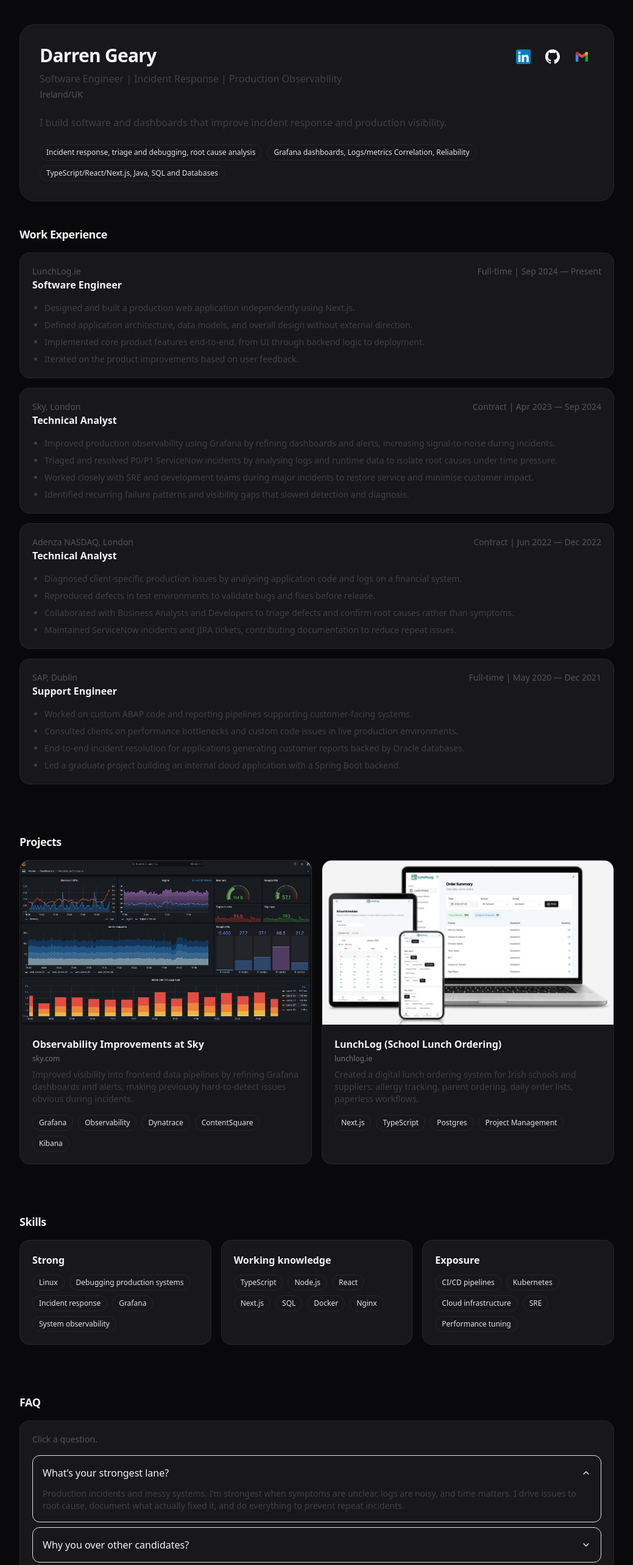
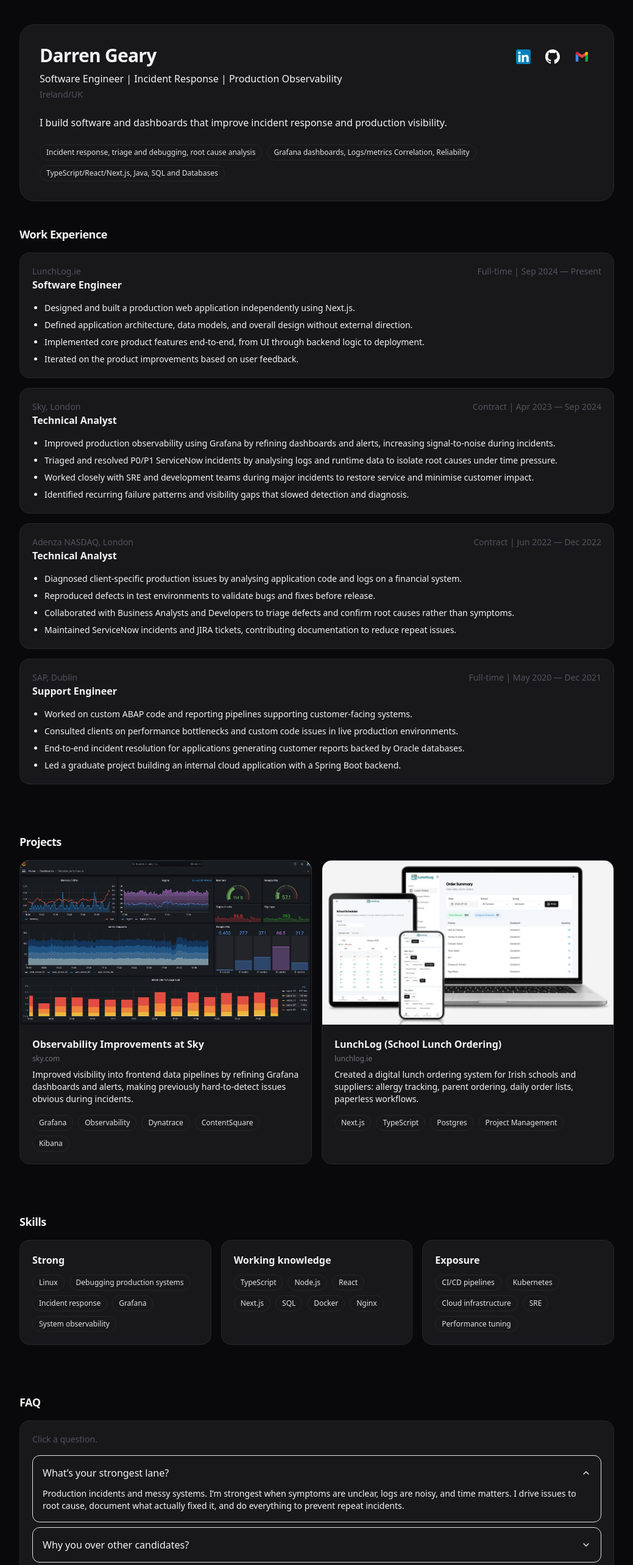
Before and after one commit to darrengeary/web-cv, a Next.js app: page / in a window 1280 px wide. Shown: the top 2566 px of the page at 61% size, without its empty margins (120-1159 px from the left). Built offline with nearby package versions, Linux system fonts and the light colour scheme.

Commit message:
Change Text

```diff
--- a/src/app/page.tsx
+++ b/src/app/page.tsx
@@ -17,7 +17,7 @@ export default function HomePage() {
             <h1 className="text-2xl font-semibold tracking-tight sm:text-3xl">
               {profile.name}
             </h1>
-            <p className="mt-2 text-zinc-700">{profile.title}</p>
+            <p className="mt-2 ">{profile.title}</p>
             <p className="mt-1 text-sm text-zinc-600">{profile.location}</p>
           </div>
 
@@ -67,7 +67,7 @@ export default function HomePage() {
           </div>
         </div>
 
-        <p className="mt-6 max-w-3xl text-zinc-700">
+        <p className="mt-6 max-w-3xl ">
           {profile.tagline}
         </p>
 
@@ -136,7 +136,7 @@ export default function HomePage() {
       {/* INTERESTS */}
       <Section title="Interests">
         <div className="rounded-2xl border border-zinc-800 bg-zinc-900 p-5 shadow-soft">
-          <ul className="list-disc space-y-2 pl-5 text-sm text-zinc-700">
+          <ul className="list-disc space-y-2 pl-5 text-sm ">
             {profile.interests.map((i) => (
               <li key={i}>{i}</li>
             ))}
--- a/src/components/AskMe.tsx
+++ b/src/components/AskMe.tsx
@@ -29,7 +29,7 @@ export function AskMe({ items }: { items: { q: string; a: string }[] }) {
                 <ChevronDown className={cn("h-4 w-4 transition", open && "rotate-180")} />
               </div>
               {open && (
-                <p className="mt-3 text-sm text-zinc-700">{it.a}</p>
+                <p className="mt-3 text-sm ">{it.a}</p>
               )}
             </button>
           );
--- a/src/components/ExperienceItem.tsx
+++ b/src/components/ExperienceItem.tsx
@@ -19,7 +19,7 @@ export function ExperienceItem({
         </div>
         <div className="text-sm text-zinc-600">{dates}</div>
       </div>
-      <ul className="mt-4 list-disc space-y-2 pl-5 text-sm text-zinc-700">
+      <ul className="mt-4 list-disc space-y-2 pl-5 text-sm ">
         {bullets.map((b, i) => (
           <li key={i}>{b}</li>
         ))}
--- a/src/components/ProjectCard.tsx
+++ b/src/components/ProjectCard.tsx
@@ -52,7 +52,7 @@ export function ProjectCard({
           </div>
         )}
 
-        <p className="mt-2 text-sm text-zinc-700">
+        <p className="mt-2 text-sm ">
           {description}
         </p>
 
```
